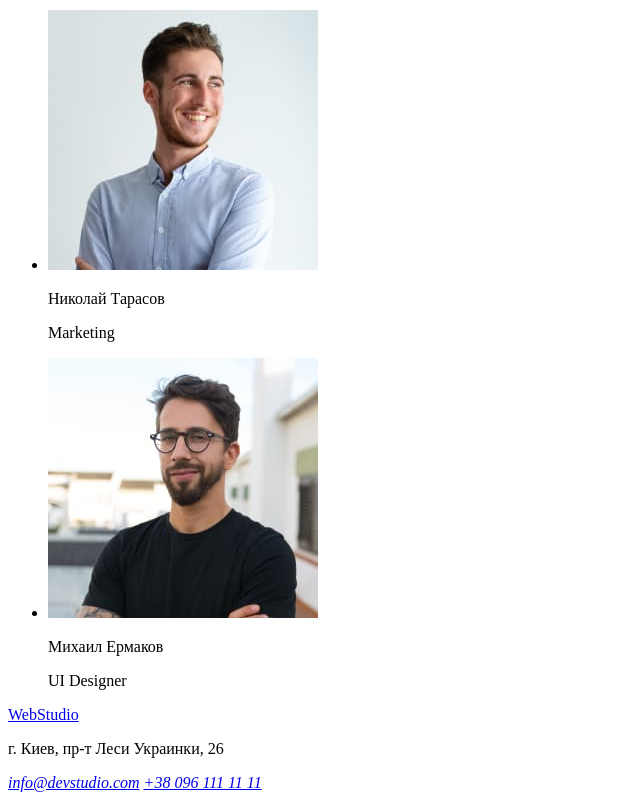
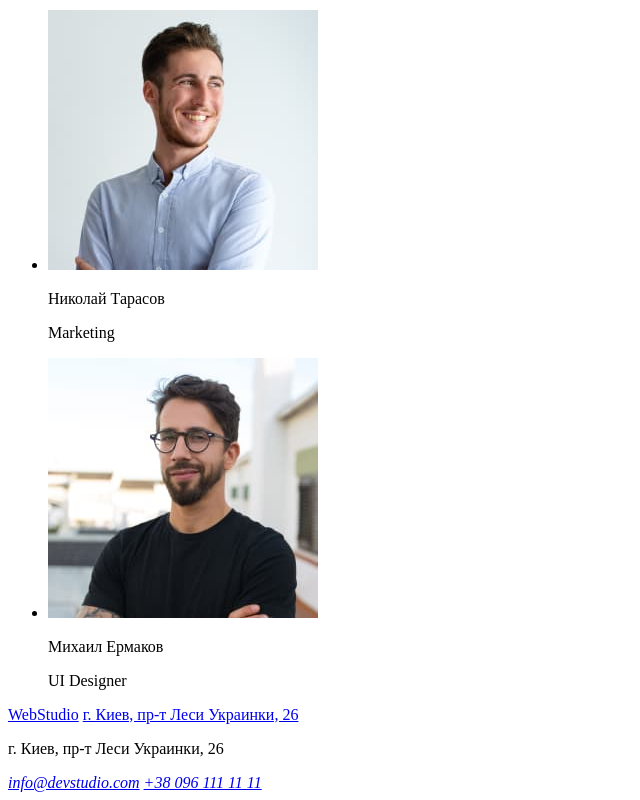
Before and after one commit to Anton027/github.io.goit-markup-hw-01, a plain HTML site: page index.html in a window 1280 px wide. Shown: the part 2271-3071 px from the top of the page, without its empty margins (0-640 px from the left). Drawn offline with Linux system fonts and the light colour scheme.

Commit message:
changes.address

```diff
--- a/index.html
+++ b/index.html
@@ -86,6 +86,7 @@
     </main>
     <footer>
         <a lang="en" href="#">WebStudio</a>
+        <a href="https://goo.gl/maps/qqfPJEeKQyeXZiAr5">г. Киев, пр-т Леси Украинки, 26</a>
         <p>
             г. Киев, пр-т Леси Украинки, 26
         </p>
```
